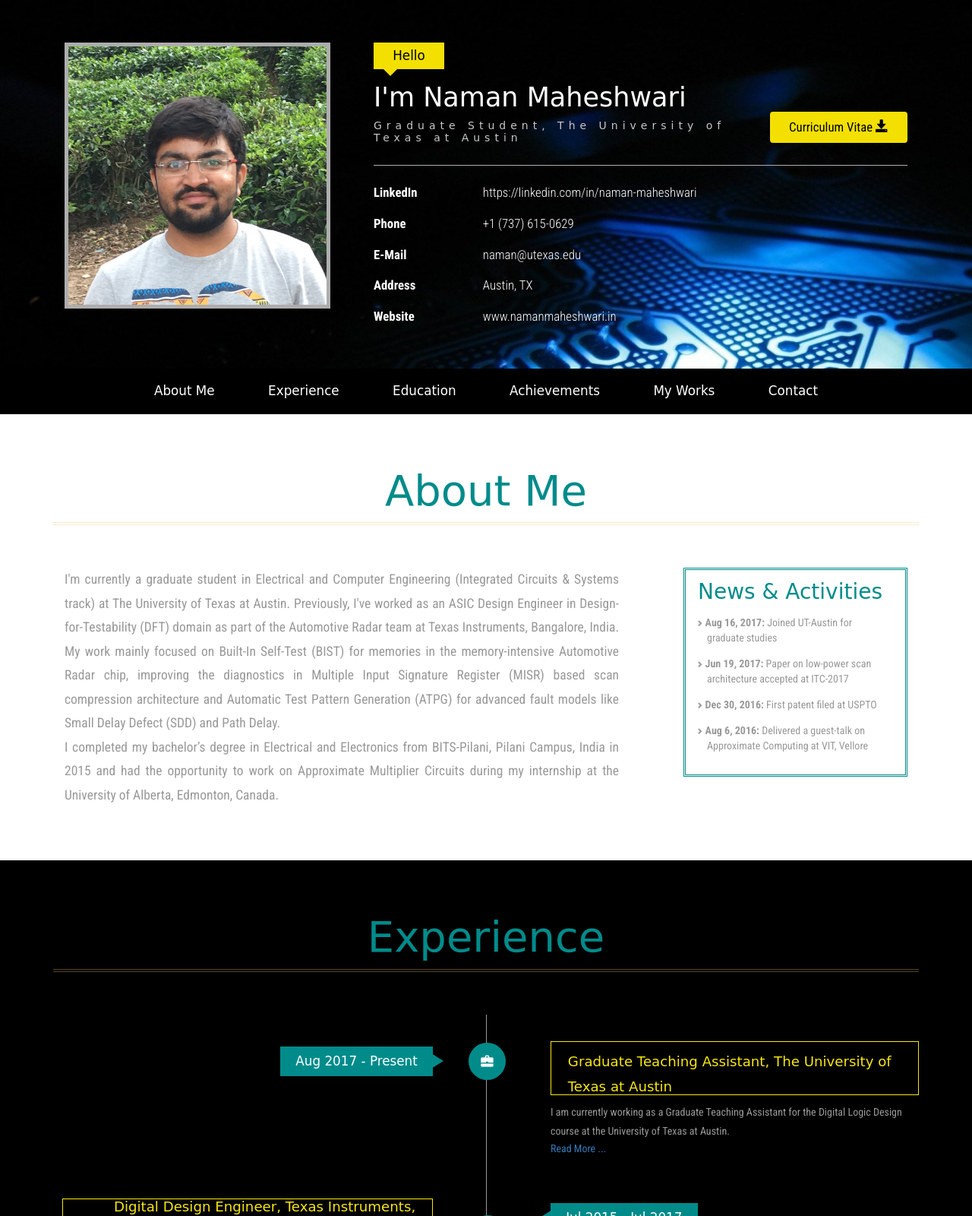
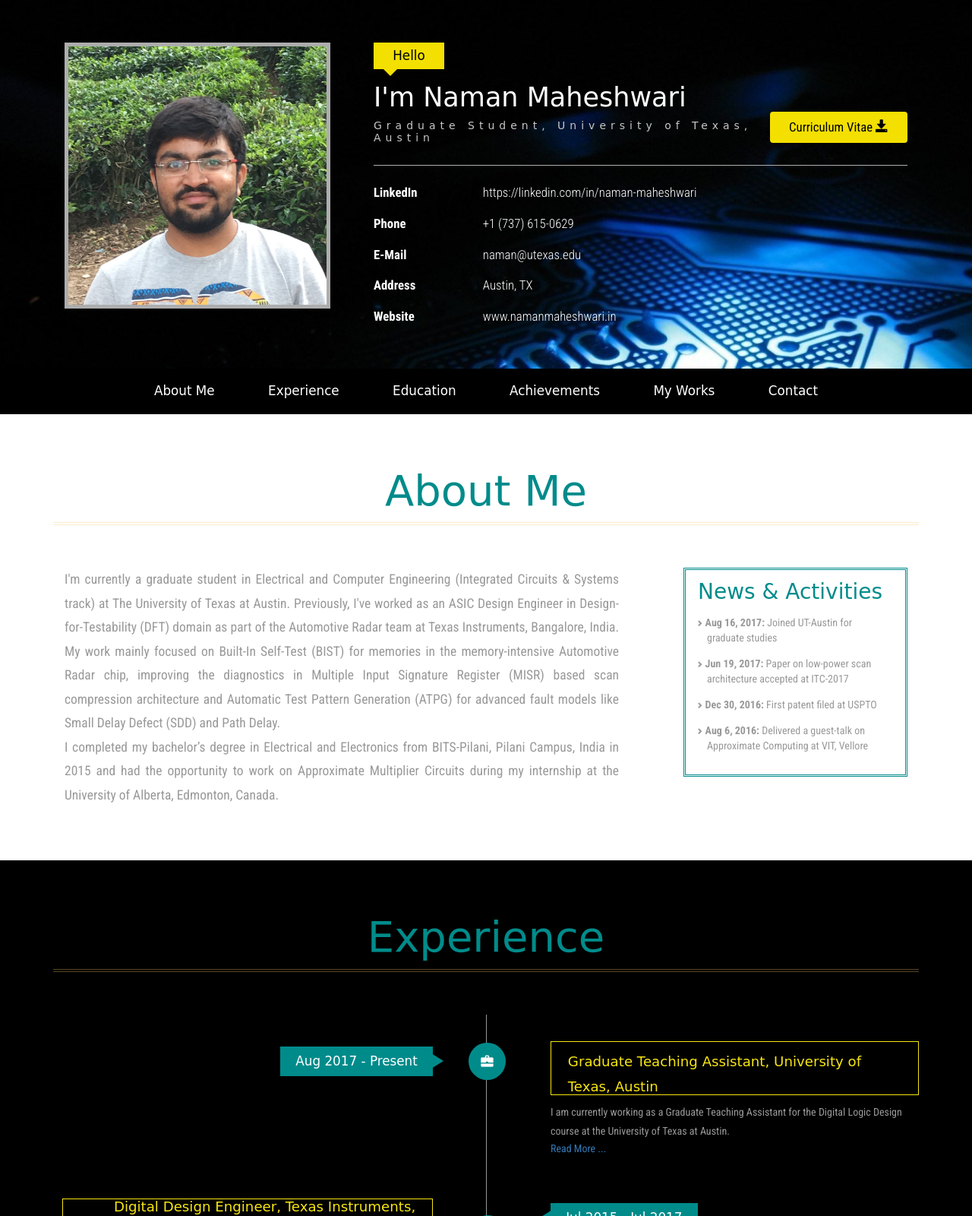
Before and after one commit to motianinikhil/namanmaheshwari, a plain HTML site: page index.html in a window 1280 px wide. Shown: the top 1600 px of the page at 76% size. Drawn offline with nearby package versions, Linux system fonts and the light colour scheme; some packages are replaced by stand-ins of ours; a web font is replaced by a local one.

Commit message:
Changed University format
Changed The University of Texas at Austin to University of Texas, Austin
at two places to improve readability.

```diff
--- a/index.html
+++ b/index.html
@@ -80,7 +80,7 @@
                                               data-title="Naman Maheshwari - Curriculum Vitae"
                                               class="CV view-pdf pull-right-lg btn btn-warning">Curriculum Vitae <span
                         class="glyphicon glyphicon-save"></span></a></div>
-                <h6>Graduate Student, The University of Texas at Austin</h6>
+                <h6>Graduate Student, University of Texas, Austin</h6>
                 <ul class="address">
                     <li>
                         <ul class="address-text">
--- a/js/initData.js
+++ b/js/initData.js
@@ -2,7 +2,7 @@ var DATA = {
   "WORK": [
    {
       "duration": "Aug 2017 - Present",
-      "shortTitle": "Graduate Teaching Assistant, The University of Texas at Austin",
+      "shortTitle": "Graduate Teaching Assistant, University of Texas, Austin",
       "shortDesc": [
         "I am currently working as a Graduate Teaching Assistant for the Digital Logic Design course at the University of Texas at Austin."
       ],
```
